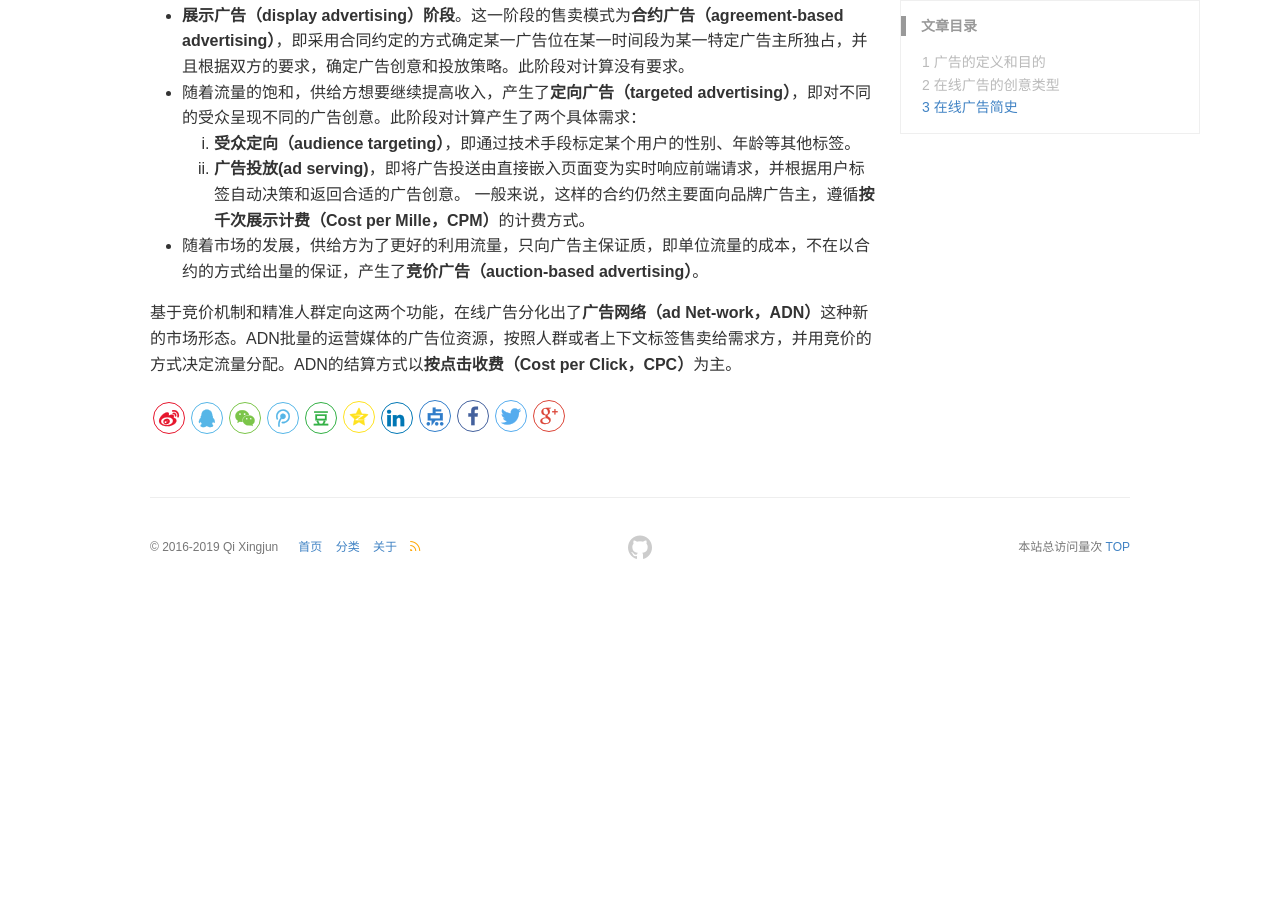
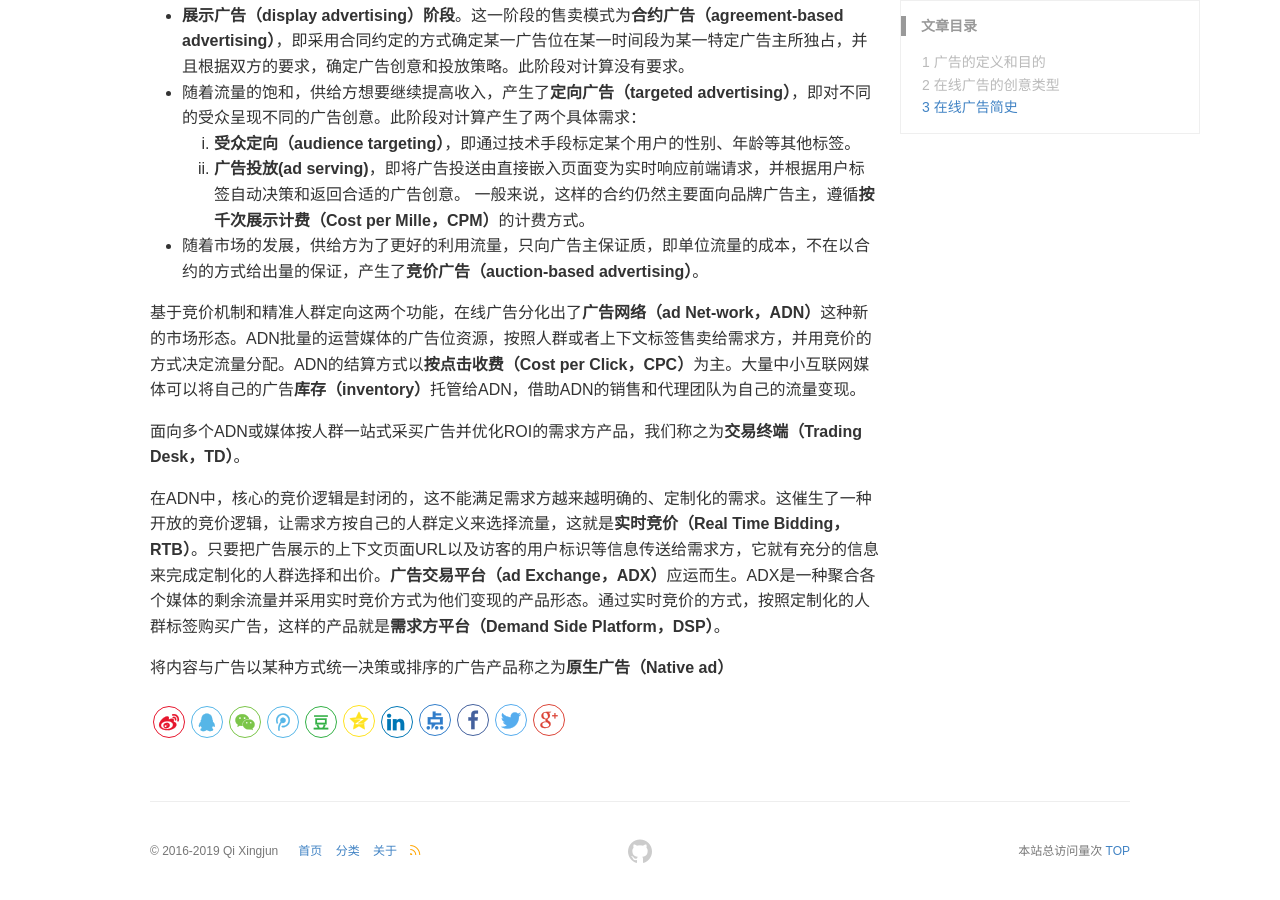
Before and after one commit to QiXingjun/QiXingjun.github.io, a Jekyll site: the page built from _posts/blog/2020-02-01-在线广告综述.md, in a window 1280 px wide and 900 px high, scrolled down 1187 px. Built offline with Jekyll 4.4.1, drawn with Linux system fonts in a browser that asks for light colours; comment, search, counter and statistics services are not loaded; before the commit the page ends 1783 px from its top, so only the background shows below that.

Commit message:
Update 2020-02-01-在线广告综述.md

```diff
--- a/_posts/blog/2020-02-01-在线广告综述.md
+++ b/_posts/blog/2020-02-01-在线广告综述.md
@@ -37,4 +37,10 @@ keywords: 计算广告, 在线广告综述
 一般来说，这样的合约仍然主要面向品牌广告主，遵循**按千次展示计费（Cost per Mille，CPM）**的计费方式。
 * 随着市场的发展，供给方为了更好的利用流量，只向广告主保证质，即单位流量的成本，不在以合约的方式给出量的保证，产生了**竞价广告（auction-based advertising）**。
 
-基于竞价机制和精准人群定向这两个功能，在线广告分化出了**广告网络（ad Net-work，ADN）**这种新的市场形态。ADN批量的运营媒体的广告位资源，按照人群或者上下文标签售卖给需求方，并用竞价的方式决定流量分配。ADN的结算方式以**按点击收费（Cost per Click，CPC）**为主。
+基于竞价机制和精准人群定向这两个功能，在线广告分化出了**广告网络（ad Net-work，ADN）**这种新的市场形态。ADN批量的运营媒体的广告位资源，按照人群或者上下文标签售卖给需求方，并用竞价的方式决定流量分配。ADN的结算方式以**按点击收费（Cost per Click，CPC）**为主。大量中小互联网媒体可以将自己的广告**库存（inventory）**托管给ADN，借助ADN的销售和代理团队为自己的流量变现。
+
+面向多个ADN或媒体按人群一站式采买广告并优化ROI的需求方产品，我们称之为**交易终端（Trading Desk，TD）**。
+
+在ADN中，核心的竞价逻辑是封闭的，这不能满足需求方越来越明确的、定制化的需求。这催生了一种开放的竞价逻辑，让需求方按自己的人群定义来选择流量，这就是**实时竞价（Real Time Bidding，RTB）**。只要把广告展示的上下文页面URL以及访客的用户标识等信息传送给需求方，它就有充分的信息来完成定制化的人群选择和出价。**广告交易平台（ad Exchange，ADX）**应运而生。ADX是一种聚合各个媒体的剩余流量并采用实时竞价方式为他们变现的产品形态。通过实时竞价的方式，按照定制化的人群标签购买广告，这样的产品就是**需求方平台（Demand Side Platform，DSP）**。
+
+将内容与广告以某种方式统一决策或排序的广告产品称之为**原生广告（Native ad）**
```
